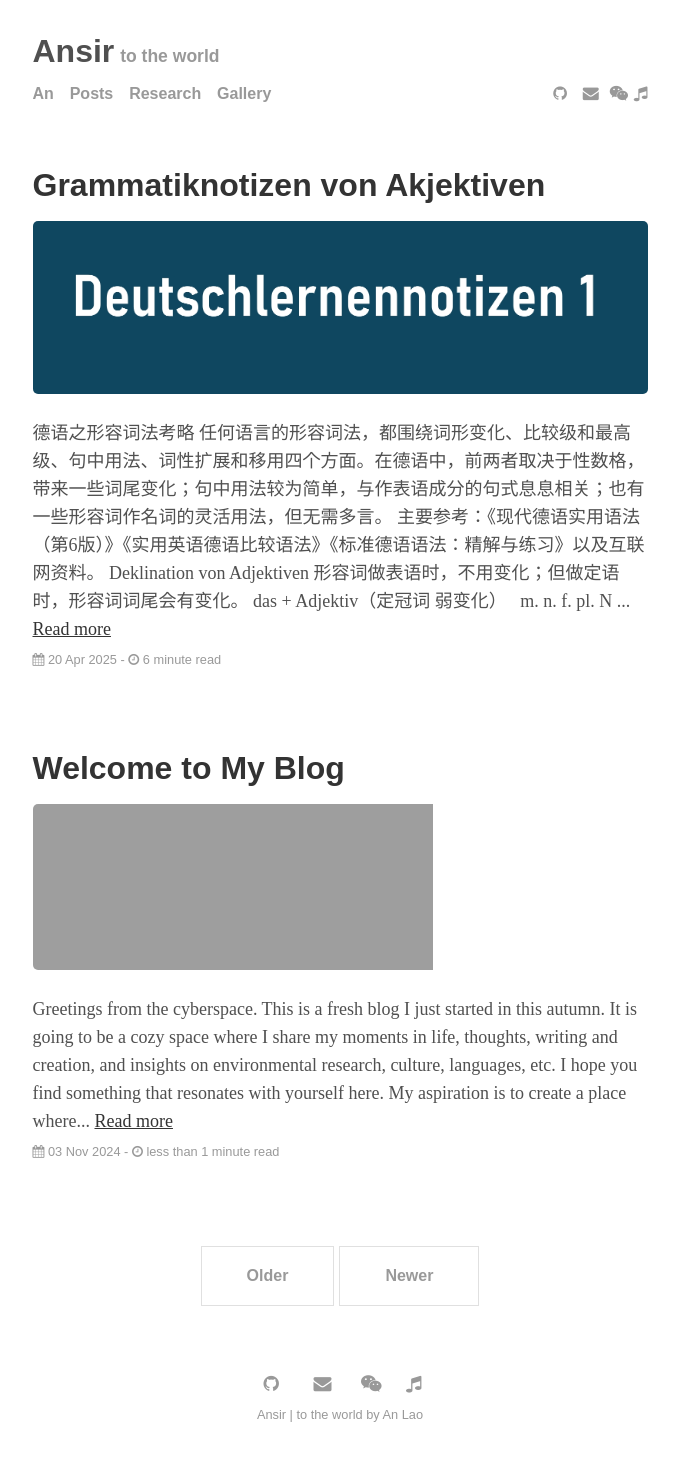
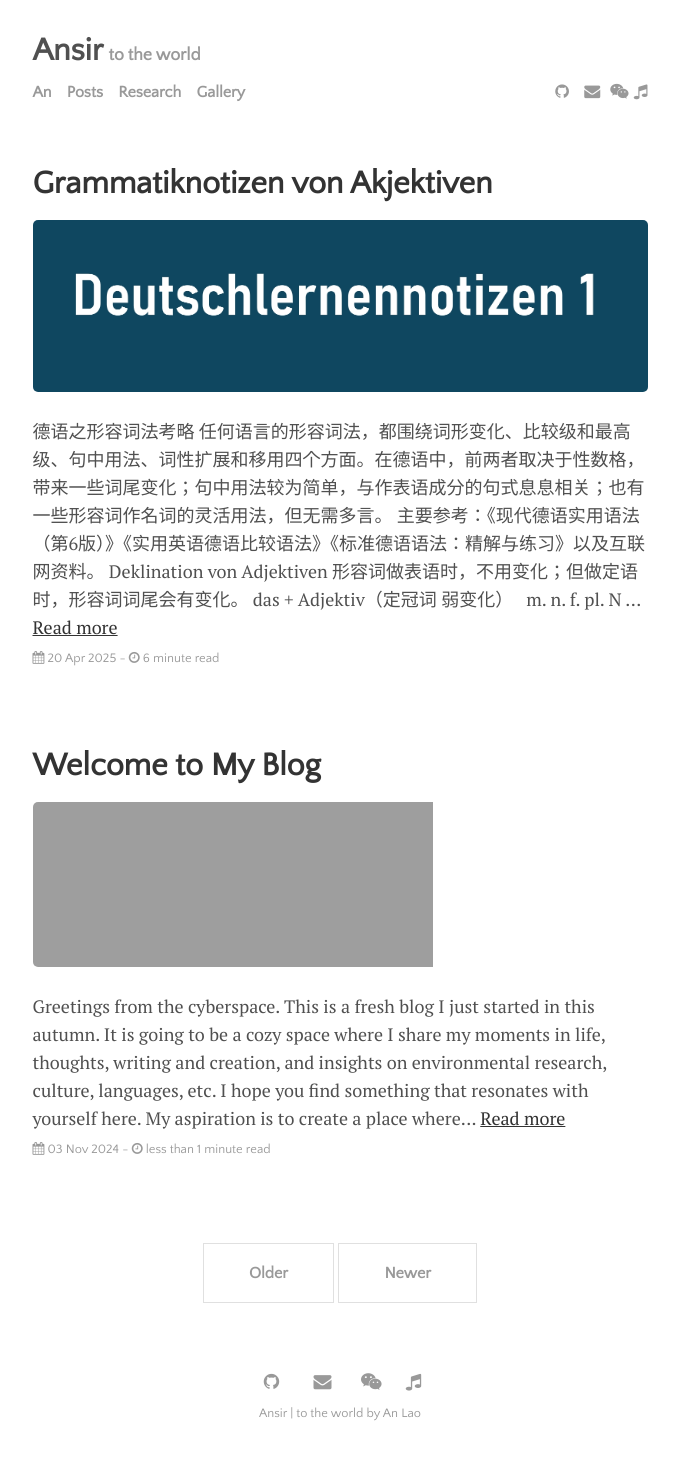
Before and after one commit to D093gg/D093gg.github.io, a Jekyll site: the page built from index.html, in a window 1280 px wide. Shown: the whole page, without its empty margins (300-979 px from the left). Built offline with Jekyll 4.4.1, drawn with Linux system fonts in a browser that asks for light colours; the list of posts is cut into pages by our own code.

Commit message:
Update main.scss

```diff
--- a/assets/css/main.scss
+++ b/assets/css/main.scss
@@ -1,8 +1,8 @@
 ---
 ---
 
-$sans-serif-font-family: "Lato regular", sans-serif;
-$serif-font-family:      "Source serif", "Merriweather", "Times New Roman", serif;
+$sans-serif-font-family: "Quattrocento Sans", sans-serif;
+$serif-font-family:      "PT Serif", Georgia, "Times New Roman", serif;
 $code-font-family:       "Source Code Pro", monospace;
 
 $body-color:             #505050;
```
